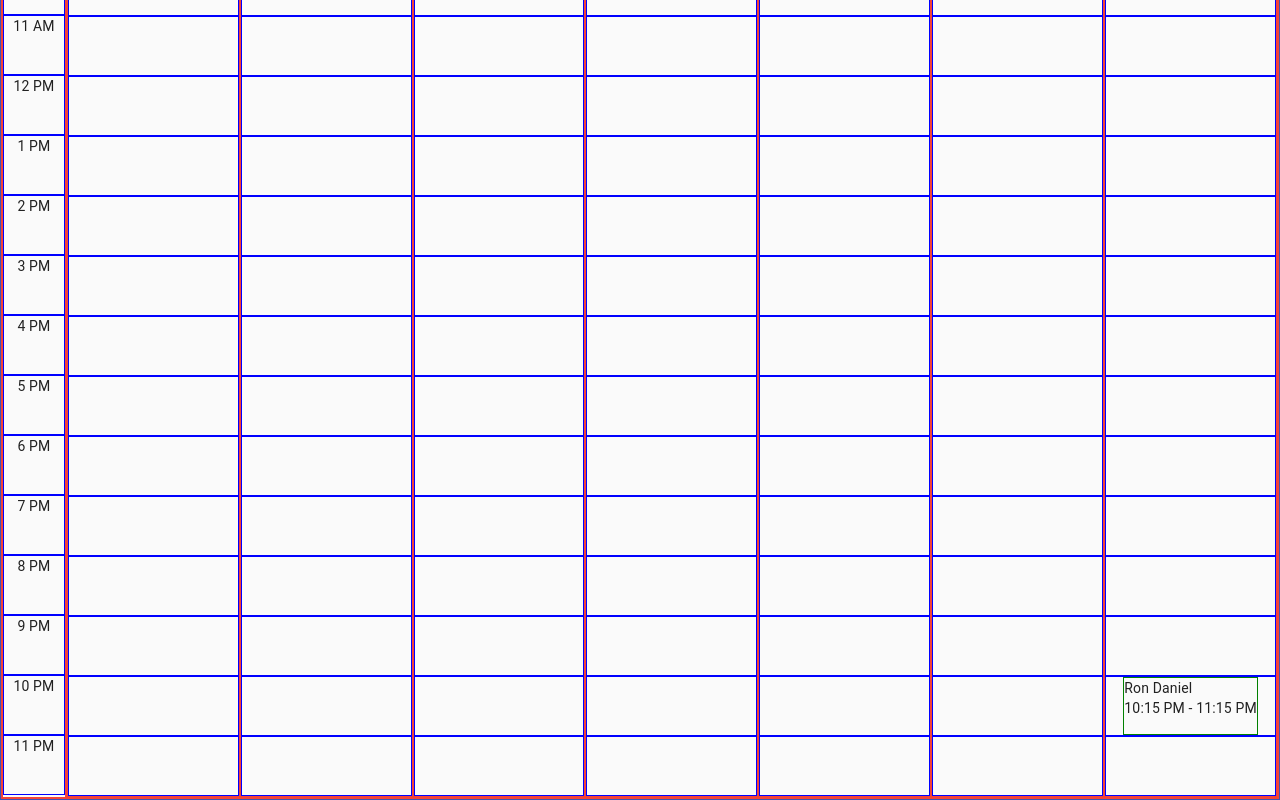
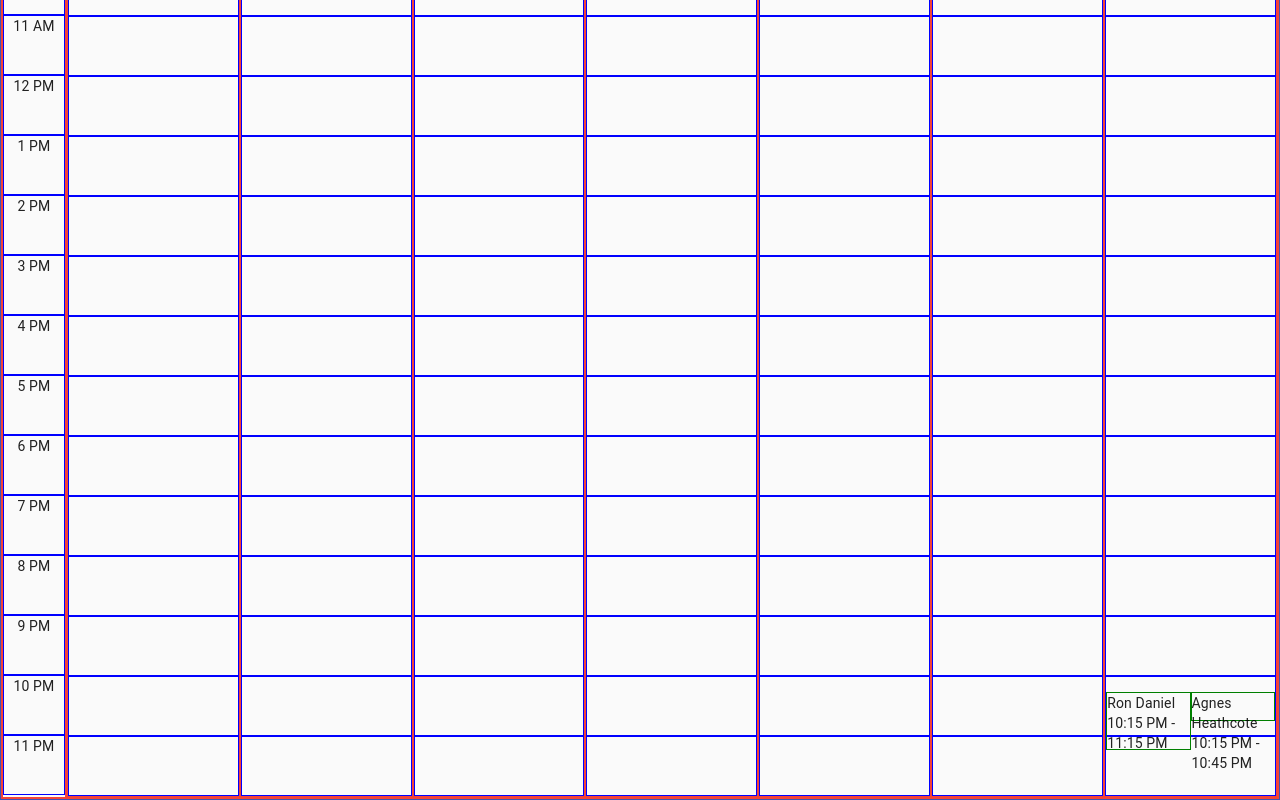
Before and after one commit to pranshudobhal/google-calendar, a React (Create React App) app: page / in a window 1280 px wide. Shown: the part 790-1590 px from the top of the page. Built offline with nearby package versions, Linux system fonts and the light colour scheme.

Commit message:
feat: added time based event
- added height according to duration of event
- positioned events according to their start time

```diff
--- a/src/components/calendar/components/eventLabel.tsx
+++ b/src/components/calendar/components/eventLabel.tsx
@@ -1,5 +1,5 @@
 import { Box } from '@material-ui/core';
-import { getTime, millisecondsToMinutes, minutesToMilliseconds } from 'date-fns';
+import { getMinutes } from 'date-fns';
 import { getTimeSlot } from './utils';
 import { GetEvents } from './utils/getEvents';
 
@@ -7,14 +7,13 @@ export const EventLabel = ({ event }: { event: GetEvents }) => {
   const [convertStartToTime, convertEndToTime] = getTimeSlot(event.date, event.duration);
 
   const labelStyles = () => {
-    // const start = getTime(event.date);
-    const eventDuration = minutesToMilliseconds(event.duration);
-    // const end = start + eventDuration;
-    const height = (millisecondsToMinutes(eventDuration) * 100) / 60;
-    // const marginTop = (millisecondsToMinutes(start) * 100) / 600;
+    const height = (event.duration * 100) / 60;
+    const start = getMinutes(event.date);
+    const heightOfCell = 60;
+    const marginTop = ((start / 60) * 100 * heightOfCell) / 100;
 
     return {
-      // marginTop: `${marginTop}%`,
+      marginTop: `${marginTop}px`,
       height: `${height}%`,
     };
   };
--- a/src/data.tsx
+++ b/src/data.tsx
@@ -2,12 +2,12 @@ import faker from 'faker';
 
 faker.seed(123);
 
-export const eventsData = [...Array(2)].map((item) => ({
+export const eventsData = [...Array(4)].map((item) => ({
   id: faker.datatype.uuid(),
   title: faker.name.findName(),
   //   date: faker.datatype.datetime(),
   // date: new Date(2021, 8, 17),
   // date: new Date(),
-  date: faker.random.arrayElement([new Date(), new Date(2021, 8, 16), new Date(2021, 8, 20)]),
+  date: faker.random.arrayElement([new Date(), new Date(2021, 8, 16, 15, 30), new Date(2021, 8, 20)]),
   duration: faker.random.arrayElement([30, 60]),
 }));
```
